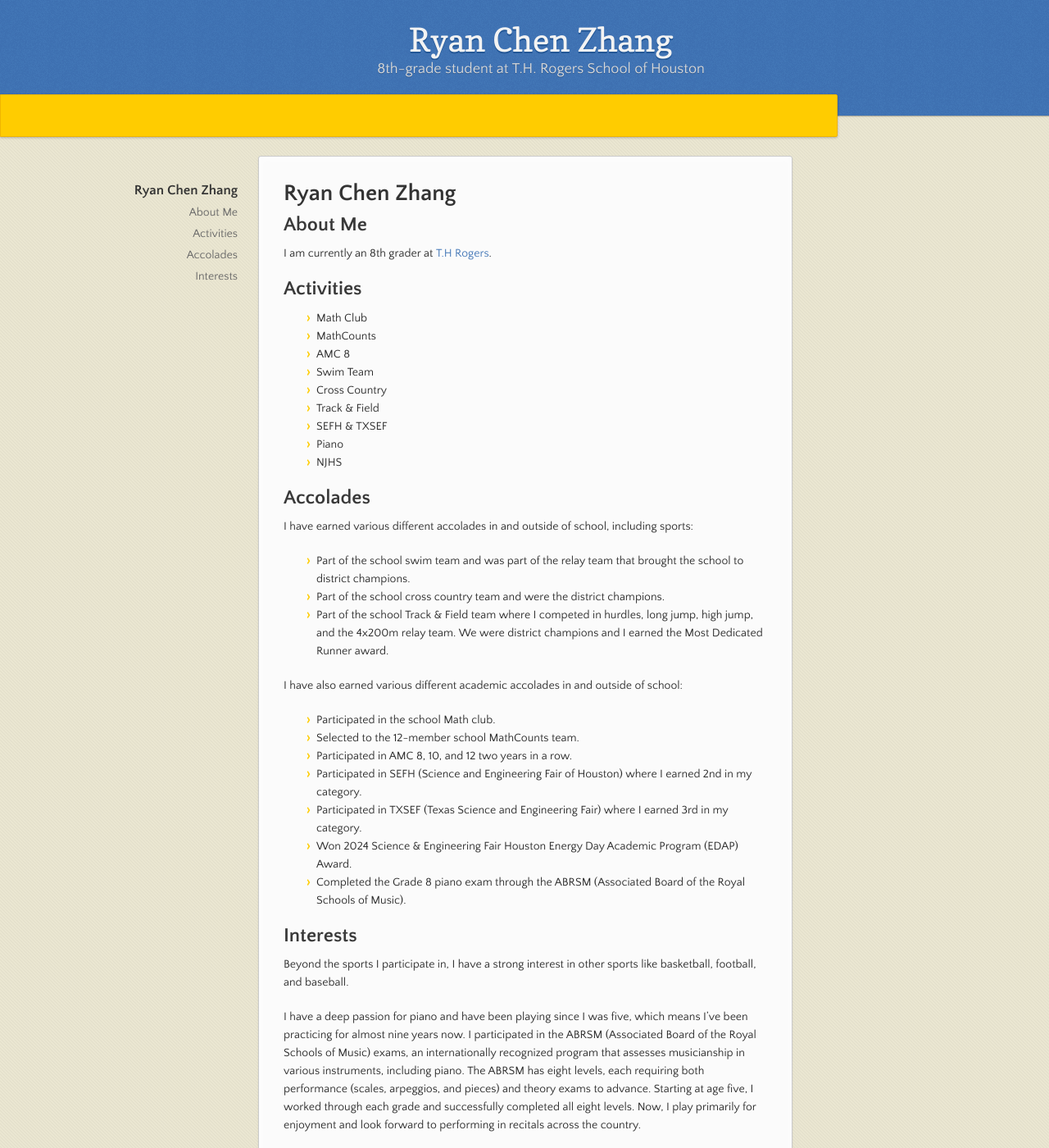
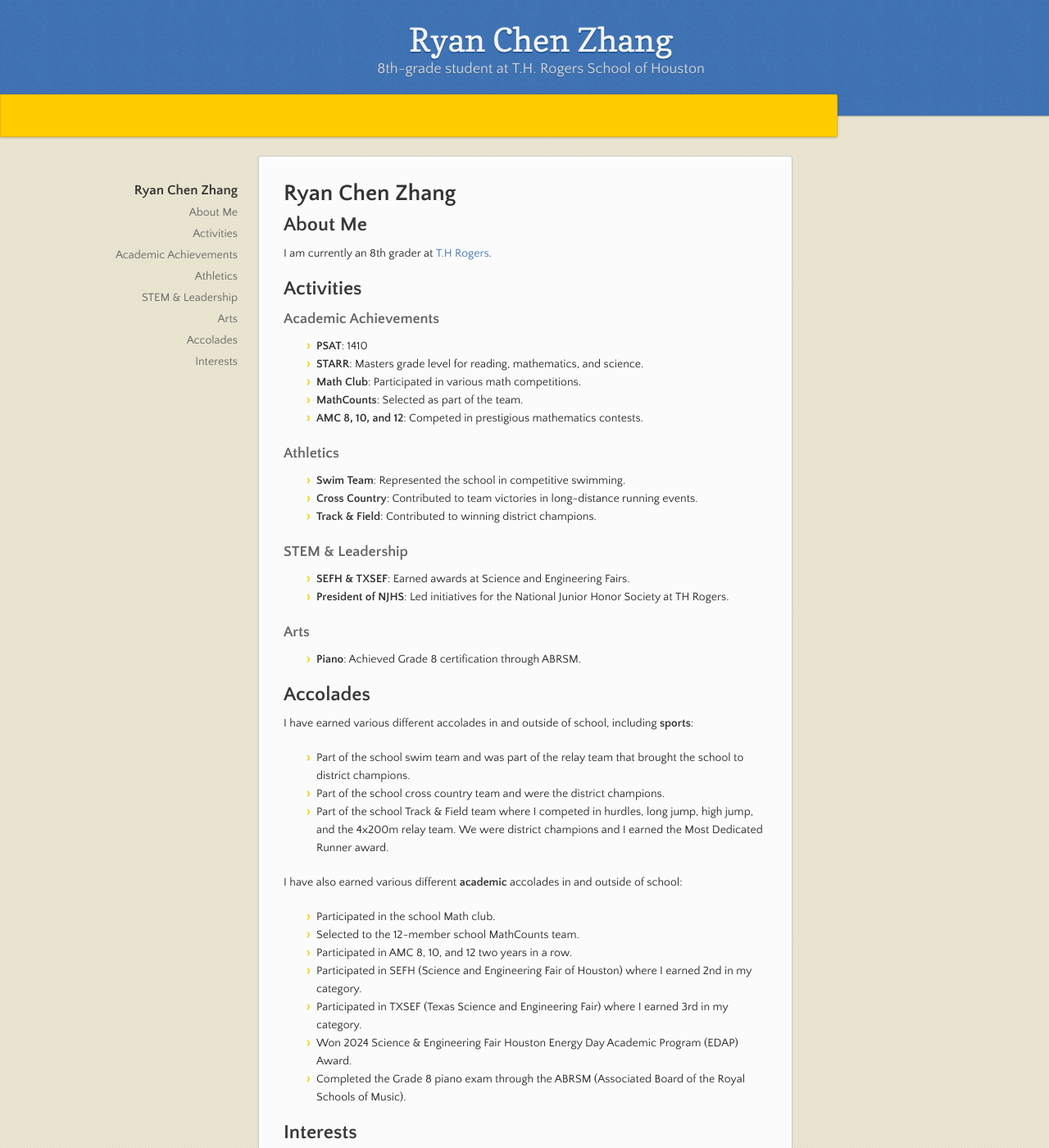
Before and after one commit to RChenZhang/rchenzhang.github.io, a Jekyll site: the page built from index.md, in a window 1280 px wide and 1400 px high. Shown: the whole window at 82% size. Built offline with Jekyll 4.4.1, drawn with Linux system fonts in a browser that asks for light colours; our own code applies the rules of GitHub Pages for plain Markdown files; some of the changed text lies outside the part shown.

Commit message:
Update index.md

```diff
--- a/index.md
+++ b/index.md
@@ -7,25 +7,34 @@ I am currently an 8th grader at [T.H Rogers](https://www.houstonisd.org/rogersms
 
 ## Activities
 
-*   Math Club
-*   MathCounts
-*   AMC 8
-*   Swim Team
-*   Cross Country
-*   Track & Field
-*   SEFH & TXSEF
-*   Piano
-*   NJHS
+### Academic Achievements
+- **PSAT**: 1410
+- **STARR**: Masters grade level for reading, mathematics, and science.
+- **Math Club**: Participated in various math competitions.
+- **MathCounts**: Selected as part of the team.
+- **AMC 8, 10, and 12**: Competed in prestigious mathematics contests.
+
+### Athletics
+- **Swim Team**: Represented the school in competitive swimming.
+- **Cross Country**: Contributed to team victories in long-distance running events.
+- **Track & Field**: Contributed to winning district champions.
+
+### STEM & Leadership
+- **SEFH & TXSEF**: Earned awards at Science and Engineering Fairs.
+- **President of NJHS**: Led initiatives for the National Junior Honor Society at TH Rogers.
+
+### Arts
+- **Piano**: Achieved Grade 8 certification through ABRSM.
 
 ## Accolades
 
-I have earned various different accolades in and outside of school, including sports:
+I have earned various different accolades in and outside of school, including **sports**:
 
  - Part of the school swim team and was part of the relay team that brought the school to district champions.
  - Part of the school cross country team and were the district champions.
  - Part of the school Track & Field team where I competed in hurdles, long jump, high jump, and the 4x200m relay team. We were district champions and I earned the Most Dedicated Runner award.
 
-I have also earned various different academic accolades in and outside of school:
+I have also earned various different **academic** accolades in and outside of school:
 
  - Participated in the school Math club.
  - Selected to the 12-member school MathCounts team.
@@ -42,3 +51,5 @@ Beyond the sports I participate in, I have a strong interest in other sports lik
 I have a deep passion for piano and have been playing since I was five, which means I've been practicing for almost nine years now. I participated in the ABRSM (Associated Board of the Royal Schools of Music) exams, an internationally recognized program that assesses musicianship in various instruments, including piano. The ABRSM has eight levels, each requiring both performance (scales, arpeggios, and pieces) and theory exams to advance. Starting at age five, I worked through each grade and successfully completed all eight levels. Now, I play primarily for enjoyment and look forward to performing in recitals across the country.
 
 Additionally, I’m passionate about teaching. My science fair team and I initiated a project to help guide middle school students in preparing their own science fair projects. https://brainboyz.vercel.app/
+
+I actively engage in leadership opportunities. Serving as the president of NJHS at T.H. Rogers allowed me to contribute to society meaningfully while leading the team to enhance its service to the community.
```
